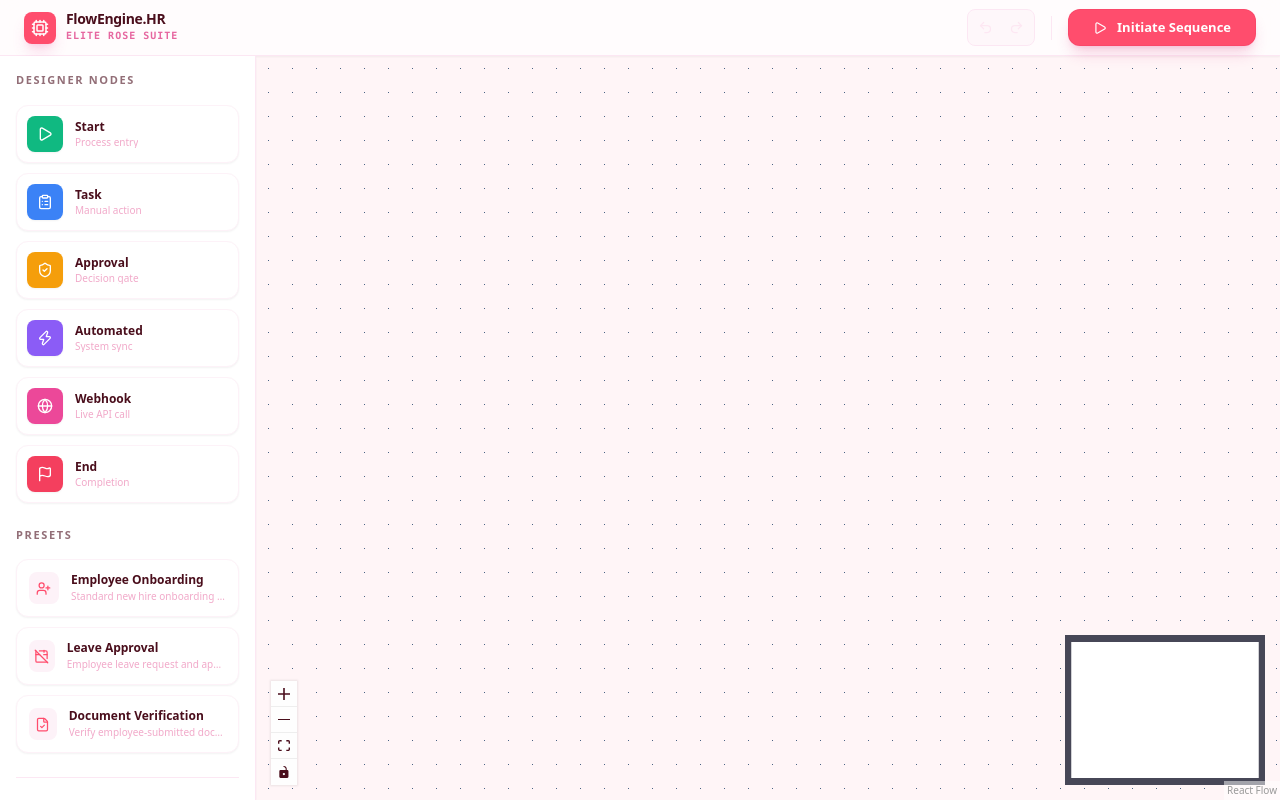
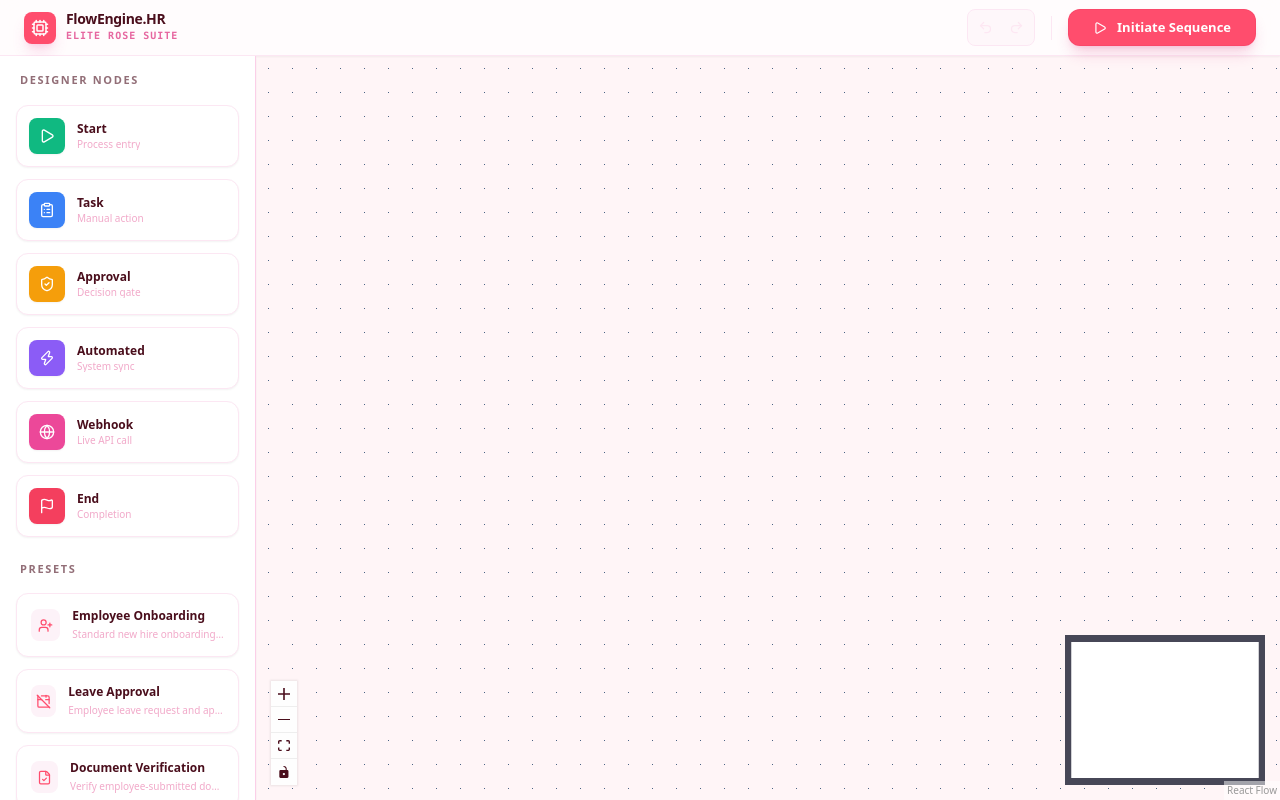
Before and after one commit to NishanthKamalakkannan/flow-engine-hr, a React (Vite) app: page / in a window 1280 px wide. Built offline with nearby package versions, Linux system fonts and the light colour scheme.

Commit message:
style: deepen rose theme and improve preset spacing

```diff
--- a/src/components/sidebar/Sidebar.tsx
+++ b/src/components/sidebar/Sidebar.tsx
@@ -92,18 +92,18 @@ export default function Sidebar() {
   };
 
   return (
-    <div className="w-64 h-full bg-white border-r border-pink-100 flex flex-col p-4 gap-6 overflow-y-auto shadow-sm z-10">
+    <div className="w-64 h-full bg-white border-r border-pink-200 flex flex-col p-4 gap-6 overflow-y-auto shadow-sm z-10">
       {/* Node Palette */}
       <div>
-        <p className="text-[11px] text-[#4A0E1C]/60 font-bold uppercase tracking-[0.15em] mb-4">Designer Nodes</p>
-        <div className="grid grid-cols-1 gap-2.5">
+        <p className="text-[11px] text-[#4A0E1C]/60 font-bold uppercase tracking-[0.15em] mb-4 pl-1">Designer Nodes</p>
+        <div className="grid grid-cols-1 gap-3">
           {NODE_TYPES.map((n) => (
             <div
               key={n.type}
               draggable
               onDragStart={(e) => handleDragStart(e, n.type)}
               onClick={() => handleAddNode(n.type)}
-              className="flex items-center gap-3 p-2.5 rounded-xl border border-pink-50 bg-white cursor-grab hover:border-pink-300 hover:bg-pink-50/50 transition-all group active:scale-[0.98] shadow-sm hover:shadow-md"
+              className="flex items-center gap-3 p-3 rounded-xl border border-pink-100 bg-white cursor-grab hover:border-pink-400 hover:bg-pink-50/50 transition-all group active:scale-[0.98] shadow-sm hover:shadow-md"
             >
               <div className={`w-9 h-9 rounded-lg flex items-center justify-center shadow-sm transition-transform group-hover:scale-110 ${n.color}`}>
                 <n.Icon size={16} className="text-white" />
@@ -119,22 +119,22 @@ export default function Sidebar() {
 
       {/* Templates */}
       <div>
-        <p className="text-[11px] text-[#4A0E1C]/60 font-bold uppercase tracking-[0.15em] mb-4">Presets</p>
-        <div className="flex flex-col gap-2.5">
+        <p className="text-[11px] text-[#4A0E1C]/60 font-bold uppercase tracking-[0.15em] mb-4 pl-1">Presets</p>
+        <div className="flex flex-col gap-3">
           {WORKFLOW_TEMPLATES.map((tpl, i) => {
             const TplIcon = TEMPLATE_ICONS[tpl.icon] || Play;
             return (
               <button
                 key={tpl.name}
                 onClick={() => handleLoadTemplate(i)}
-                className="flex items-center gap-3 p-3 rounded-xl border border-pink-50 bg-white hover:border-pink-300 hover:bg-pink-50/50 transition-all text-left w-full group active:scale-[0.98] shadow-sm hover:shadow-md"
+                className="flex items-center gap-3 p-3.5 rounded-xl border border-pink-100 bg-white hover:border-pink-400 hover:bg-pink-50/50 transition-all text-left w-full group active:scale-[0.98] shadow-sm hover:shadow-md"
               >
                 <div className="w-8 h-8 rounded-lg flex items-center justify-center bg-pink-50 transition-transform group-hover:translate-x-0.5">
                   <TplIcon size={15} className="text-[#FF4D6D]" />
                 </div>
                 <div className="overflow-hidden">
-                  <p className="text-[#4A0E1C] text-xs font-bold truncate leading-tight">{tpl.name}</p>
-                  <p className="text-pink-600/40 text-[10px] truncate mt-0.5">{tpl.description}</p>
+                  <p className="text-[#4A0E1C] text-xs font-black truncate leading-tight">{tpl.name}</p>
+                  <p className="text-pink-600/40 text-[10px] truncate mt-1 font-medium">{tpl.description}</p>
                 </div>
               </button>
             );
@@ -146,7 +146,7 @@ export default function Sidebar() {
       <div className="mt-auto space-y-2.5 border-t border-pink-100 pt-6">
         <button
           onClick={handleAutoLayout}
-          className="w-full flex items-center justify-center gap-2 text-xs py-3 px-4 rounded-xl bg-white hover:bg-pink-50 text-[#4A0E1C] font-bold transition-all border border-pink-200 active:scale-95 shadow-sm"
+          className="w-full flex items-center justify-center gap-2 text-xs py-3 px-4 rounded-xl bg-white hover:bg-pink-50 text-[#4A0E1C] font-black transition-all border border-pink-300 active:scale-95 shadow-sm"
         >
           <Layout size={14} className="text-pink-400" /> Refine Layout
         </button>
@@ -154,23 +154,23 @@ export default function Sidebar() {
         <div className="grid grid-cols-2 gap-2.5">
           <button
             onClick={handleExport}
-            className="flex flex-col items-center justify-center gap-1.5 p-3 rounded-xl bg-white border border-pink-100 hover:border-pink-300 hover:bg-pink-50 transition-all active:scale-95 group shadow-sm"
+            className="flex flex-col items-center justify-center gap-1.5 p-3 rounded-xl bg-white border border-pink-200 hover:border-pink-400 hover:bg-pink-50 transition-all active:scale-95 group shadow-sm"
             title="Export Workflow"
           >
             <Download size={16} className="text-pink-400 group-hover:text-pink-600 transition-colors" />
-            <span className="text-[10px] font-bold text-pink-600/50 group-hover:text-pink-600">Export</span>
+            <span className="text-[10px] font-black text-pink-600/50 group-hover:text-pink-600 uppercase tracking-tighter">Export</span>
           </button>
 
-          <label className="flex flex-col items-center justify-center gap-1.5 p-3 rounded-xl bg-white border border-pink-100 hover:border-pink-300 hover:bg-pink-50 transition-all cursor-pointer active:scale-95 group shadow-sm">
+          <label className="flex flex-col items-center justify-center gap-1.5 p-3 rounded-xl bg-white border border-pink-200 hover:border-pink-400 hover:bg-pink-50 transition-all cursor-pointer active:scale-95 group shadow-sm">
             <Upload size={16} className="text-pink-400 group-hover:text-pink-600 transition-colors" />
-            <span className="text-[10px] font-bold text-pink-600/50 group-hover:text-pink-600">Import</span>
+            <span className="text-[10px] font-black text-pink-600/50 group-hover:text-pink-600 uppercase tracking-tighter">Import</span>
             <input type="file" accept=".json" onChange={handleImport} className="hidden" />
           </label>
         </div>
 
         <button
           onClick={clearWorkflow}
-          className="w-full flex items-center justify-center gap-2 text-[11px] py-3 px-4 rounded-xl bg-rose-50 hover:bg-rose-100 text-[#FF4D6D] font-bold transition-all border border-rose-200 active:scale-95 tracking-wide shadow-sm"
+          className="w-full flex items-center justify-center gap-2 text-[11px] py-3 px-4 rounded-xl bg-rose-50 hover:bg-rose-100 text-[#FF4D6D] font-black transition-all border border-rose-200 active:scale-95 tracking-wide shadow-sm uppercase"
         >
           <Trash2 size={13} /> Reset Engine
         </button>
@@ -186,13 +186,13 @@ export default function Sidebar() {
           </div>
         </div>
         <div className="space-y-1.5 bg-pink-50/50 p-3 rounded-xl border border-pink-100">
-          <div className="flex justify-between items-center text-[10px] text-pink-600/60 uppercase font-bold tracking-tight">
+          <div className="flex justify-between items-center text-[10px] text-pink-600/60 uppercase font-black tracking-tight">
             <span>Undo</span>
-            <kbd className="bg-white px-1.5 py-0.5 rounded text-pink-600/80 font-mono shadow-sm border border-pink-100">Ctrl+Z</kbd>
+            <kbd className="bg-white px-1.5 py-0.5 rounded text-pink-600/80 font-mono shadow-sm border border-pink-200">Ctrl+Z</kbd>
           </div>
-          <div className="flex justify-between items-center text-[10px] text-pink-600/60 uppercase font-bold tracking-tight">
+          <div className="flex justify-between items-center text-[10px] text-pink-600/60 uppercase font-black tracking-tight">
             <span>Redo</span>
-            <kbd className="bg-white px-1.5 py-0.5 rounded text-pink-600/80 font-mono shadow-sm border border-pink-100">Ctrl+Y</kbd>
+            <kbd className="bg-white px-1.5 py-0.5 rounded text-pink-600/80 font-mono shadow-sm border border-pink-200">Ctrl+Y</kbd>
           </div>
         </div>
       </div>
--- a/src/index.css
+++ b/src/index.css
@@ -18,7 +18,7 @@
 
 body {
   margin: 0;
-  background-color: #FFF5F7; /* Ultra-light Rose White */
+  background-color: #FFEBEE; /* Slightly deeper Rose White for better presence */
   color: #4A0E1C; /* Deep Burgundy for professional contrast */
   font-family: 'Inter', system-ui, -apple-system, sans-serif;
   -webkit-font-smoothing: antialiased;
@@ -40,7 +40,7 @@ body {
 }
 
 .react-flow__background {
-  background-color: #FFF5F7;
+  background-color: #FFEBEE;
 }
 
 /* Scrollbar styling - Light Rose theme */
@@ -52,7 +52,7 @@ body {
   background: transparent;
 }
 ::-webkit-scrollbar-thumb {
-  background: #FFE4E9;
+  background: #FFCDD2;
   border-radius: 10px;
 }
 ::-webkit-scrollbar-thumb:hover {
--- a/src/utils/workflowTemplates.ts
+++ b/src/utils/workflowTemplates.ts
@@ -22,11 +22,11 @@ export const WORKFLOW_TEMPLATES: WorkflowTemplate[] = [
     icon: "UserPlus",
     nodes: [
       { id: makeId("onb", 0), type: "start", position: { x: 300, y: 0 }, data: { type: "start", title: "New Hire Starts", metadata: [{ key: "department", value: "" }] } },
-      { id: makeId("onb", 1), type: "task", position: { x: 300, y: 120 }, data: { type: "task", title: "Collect Documents", description: "Gather ID proof, address proof, and educational certificates", assignee: "HR Coordinator", dueDate: "", customFields: [] } },
-      { id: makeId("onb", 2), type: "automated", position: { x: 300, y: 240 }, data: { type: "automated", title: "Send Welcome Email", actionId: "send_email", actionParams: { to: "new_hire", subject: "Welcome aboard!" } } },
-      { id: makeId("onb", 3), type: "task", position: { x: 300, y: 360 }, data: { type: "task", title: "IT Setup", description: "Provision laptop, email, and access credentials", assignee: "IT Admin", dueDate: "", customFields: [] } },
-      { id: makeId("onb", 4), type: "approval", position: { x: 300, y: 480 }, data: { type: "approval", title: "Manager Approval", approverRole: "Manager", autoApproveThreshold: 0 } },
-      { id: makeId("onb", 5), type: "end", position: { x: 300, y: 600 }, data: { type: "end", endMessage: "Onboarding Complete", summaryFlag: true } },
+      { id: makeId("onb", 1), type: "task", position: { x: 300, y: 220 }, data: { type: "task", title: "Collect Documents", description: "Gather ID proof, address proof, and educational certificates", assignee: "HR Coordinator", dueDate: "", customFields: [] } },
+      { id: makeId("onb", 2), type: "automated", position: { x: 300, y: 440 }, data: { type: "automated", title: "Send Welcome Email", actionId: "send_email", actionParams: { to: "new_hire", subject: "Welcome aboard!" } } },
+      { id: makeId("onb", 3), type: "task", position: { x: 300, y: 660 }, data: { type: "task", title: "IT Setup", description: "Provision laptop, email, and access credentials", assignee: "IT Admin", dueDate: "", customFields: [] } },
+      { id: makeId("onb", 4), type: "approval", position: { x: 300, y: 880 }, data: { type: "approval", title: "Manager Approval", approverRole: "Manager", autoApproveThreshold: 0 } },
+      { id: makeId("onb", 5), type: "end", position: { x: 300, y: 1100 }, data: { type: "end", endMessage: "Onboarding Complete", summaryFlag: true } },
     ],
     edges: [
       { id: "e-onb-0-1", source: makeId("onb", 0), target: makeId("onb", 1) },
@@ -42,11 +42,11 @@ export const WORKFLOW_TEMPLATES: WorkflowTemplate[] = [
     icon: "CalendarOff",
     nodes: [
       { id: makeId("lv", 0), type: "start", position: { x: 300, y: 0 }, data: { type: "start", title: "Leave Request Submitted", metadata: [] } },
-      { id: makeId("lv", 1), type: "approval", position: { x: 300, y: 120 }, data: { type: "approval", title: "Manager Review", approverRole: "Manager", autoApproveThreshold: 2 } },
-      { id: makeId("lv", 2), type: "approval", position: { x: 300, y: 240 }, data: { type: "approval", title: "HR Review", approverRole: "HRBP", autoApproveThreshold: 0 } },
-      { id: makeId("lv", 3), type: "automated", position: { x: 300, y: 360 }, data: { type: "automated", title: "Update HRIS", actionId: "update_hris", actionParams: { employeeId: "", field: "leave_balance" } } },
-      { id: makeId("lv", 4), type: "automated", position: { x: 300, y: 480 }, data: { type: "automated", title: "Notify Team", actionId: "notify_slack", actionParams: { channel: "#team", message: "Leave approved" } } },
-      { id: makeId("lv", 5), type: "end", position: { x: 300, y: 600 }, data: { type: "end", endMessage: "Leave Processed", summaryFlag: true } },
+      { id: makeId("lv", 1), type: "approval", position: { x: 300, y: 220 }, data: { type: "approval", title: "Manager Review", approverRole: "Manager", autoApproveThreshold: 2 } },
+      { id: makeId("lv", 2), type: "approval", position: { x: 300, y: 440 }, data: { type: "approval", title: "HR Review", approverRole: "HRBP", autoApproveThreshold: 0 } },
+      { id: makeId("lv", 3), type: "automated", position: { x: 300, y: 660 }, data: { type: "automated", title: "Update HRIS", actionId: "update_hris", actionParams: { employeeId: "", field: "leave_balance" } } },
+      { id: makeId("lv", 4), type: "automated", position: { x: 300, y: 880 }, data: { type: "automated", title: "Notify Team", actionId: "notify_slack", actionParams: { channel: "#team", message: "Leave approved" } } },
+      { id: makeId("lv", 5), type: "end", position: { x: 300, y: 1100 }, data: { type: "end", endMessage: "Leave Processed", summaryFlag: true } },
     ],
     edges: [
       { id: "e-lv-0-1", source: makeId("lv", 0), target: makeId("lv", 1) },
@@ -62,11 +62,11 @@ export const WORKFLOW_TEMPLATES: WorkflowTemplate[] = [
     icon: "FileCheck",
     nodes: [
       { id: makeId("doc", 0), type: "start", position: { x: 300, y: 0 }, data: { type: "start", title: "Documents Received", metadata: [{ key: "doc_type", value: "" }] } },
-      { id: makeId("doc", 1), type: "automated", position: { x: 300, y: 120 }, data: { type: "automated", title: "Generate Checklist", actionId: "generate_doc", actionParams: { template: "verification_checklist", recipient: "hr_team" } } },
-      { id: makeId("doc", 2), type: "task", position: { x: 300, y: 240 }, data: { type: "task", title: "Manual Verification", description: "Cross-verify submitted documents against database", assignee: "HR Verifier", dueDate: "", customFields: [] } },
-      { id: makeId("doc", 3), type: "approval", position: { x: 300, y: 360 }, data: { type: "approval", title: "Final Sign-off", approverRole: "Director", autoApproveThreshold: 0 } },
-      { id: makeId("doc", 4), type: "automated", position: { x: 300, y: 480 }, data: { type: "automated", title: "Create JIRA Ticket", actionId: "create_ticket", actionParams: { project: "HR", summary: "Docs verified" } } },
-      { id: makeId("doc", 5), type: "end", position: { x: 300, y: 600 }, data: { type: "end", endMessage: "Verification Complete", summaryFlag: false } },
+      { id: makeId("doc", 1), type: "automated", position: { x: 300, y: 220 }, data: { type: "automated", title: "Generate Checklist", actionId: "generate_doc", actionParams: { template: "verification_checklist", recipient: "hr_team" } } },
+      { id: makeId("doc", 2), type: "task", position: { x: 300, y: 440 }, data: { type: "task", title: "Manual Verification", description: "Cross-verify submitted documents against database", assignee: "HR Verifier", dueDate: "", customFields: [] } },
+      { id: makeId("doc", 3), type: "approval", position: { x: 300, y: 660 }, data: { type: "approval", title: "Final Sign-off", approverRole: "Director", autoApproveThreshold: 0 } },
+      { id: makeId("doc", 4), type: "automated", position: { x: 300, y: 880 }, data: { type: "automated", title: "Create JIRA Ticket", actionId: "create_ticket", actionParams: { project: "HR", summary: "Docs verified" } } },
+      { id: makeId("doc", 5), type: "end", position: { x: 300, y: 1100 }, data: { type: "end", endMessage: "Verification Complete", summaryFlag: false } },
     ],
     edges: [
       { id: "e-doc-0-1", source: makeId("doc", 0), target: makeId("doc", 1) },
```
